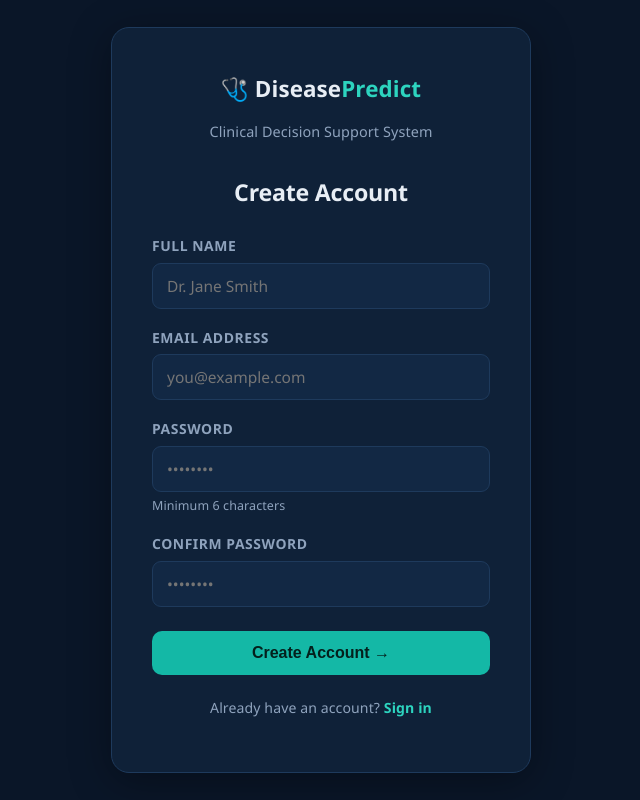
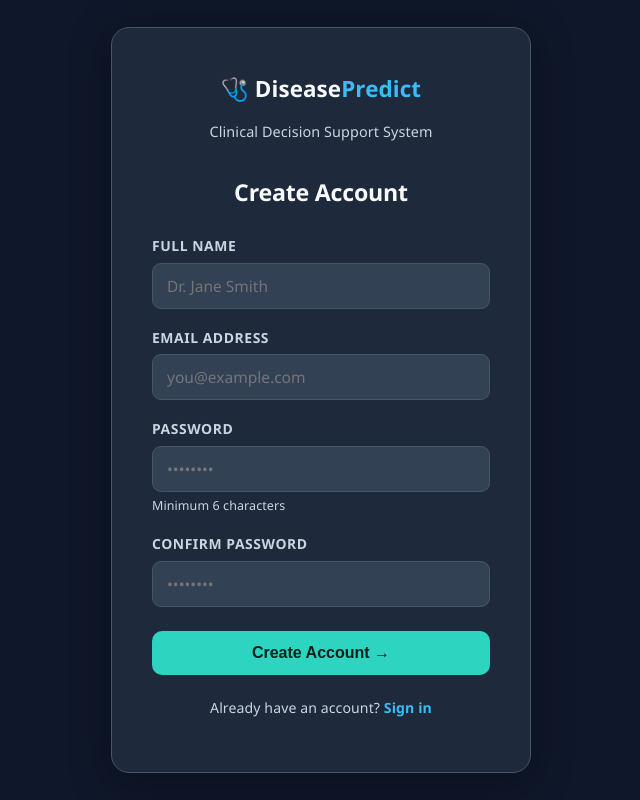
Before and after one commit to Monika08p/Disease-prediction, a Flask app: page /register in a window 1280 px wide. Shown: the whole page, without its empty margins (319-959 px from the left). Run offline with Flask 3, Linux system fonts and the light colour scheme.

Commit message:
Update theme variables for dark and light modes

```diff
--- a/static/css/style.css
+++ b/static/css/style.css
@@ -1,31 +1,37 @@
 /* ===== Theme variables ===== */
 :root[data-theme="dark"] {
-    --bg: #0a1628;
-    --surface: #0f2138;
-    --surface-alt: #122844;
-    --border: #1e3a5c;
-    --text: #e8eef5;
-    --muted: #8fa3bd;
-    --accent: #2dd4bf;
-    --accent-strong: #14b8a6;
-    --accent-soft: rgba(45,212,191,0.12);
-    --danger: #f87171;
-    --warning: #fbbf57;
-    --safe: #34d399;
+    --bg: #0F172A;
+    --surface: #1E293B;
+    --surface-alt: #334155;
+    --border: #475569;
+
+    --text: #F8FAFC;
+    --muted: #CBD5E1;
+
+    --accent: #38BDF8;
+    --accent-strong: #2DD4BF;
+    --accent-soft: rgba(56,189,248,0.15);
+
+    --danger: #F87171;
+    --warning: #FBBF24;
+    --safe: #34D399;
 }
 :root[data-theme="light"] {
-    --bg: #f3f7fa;
-    --surface: #ffffff;
-    --surface-alt: #f7fafc;
-    --border: #dce5ec;
-    --text: #102a43;
-    --muted: #5b7186;
-    --accent: #0d9488;
-    --accent-strong: #0f766e;
-    --accent-soft: rgba(13,148,136,0.1);
-    --danger: #dc2626;
-    --warning: #b45309;
-    --safe: #15803d;
+    --bg: #EAF7F6;
+    --surface: #FFFFFF;
+    --surface-alt: #F0FDFA;
+    --border: #C7E9E4;
+
+    --text: #0F172A;
+    --muted: #64748B;
+
+    --accent: #2563EB;
+    --accent-strong: #14B8A6;
+    --accent-soft: rgba(37,99,235,0.15);
+
+    --danger: #EF4444;
+    --warning: #F59E0B;
+    --safe: #10B981;
 }
 
 * { box-sizing: border-box; }
```
